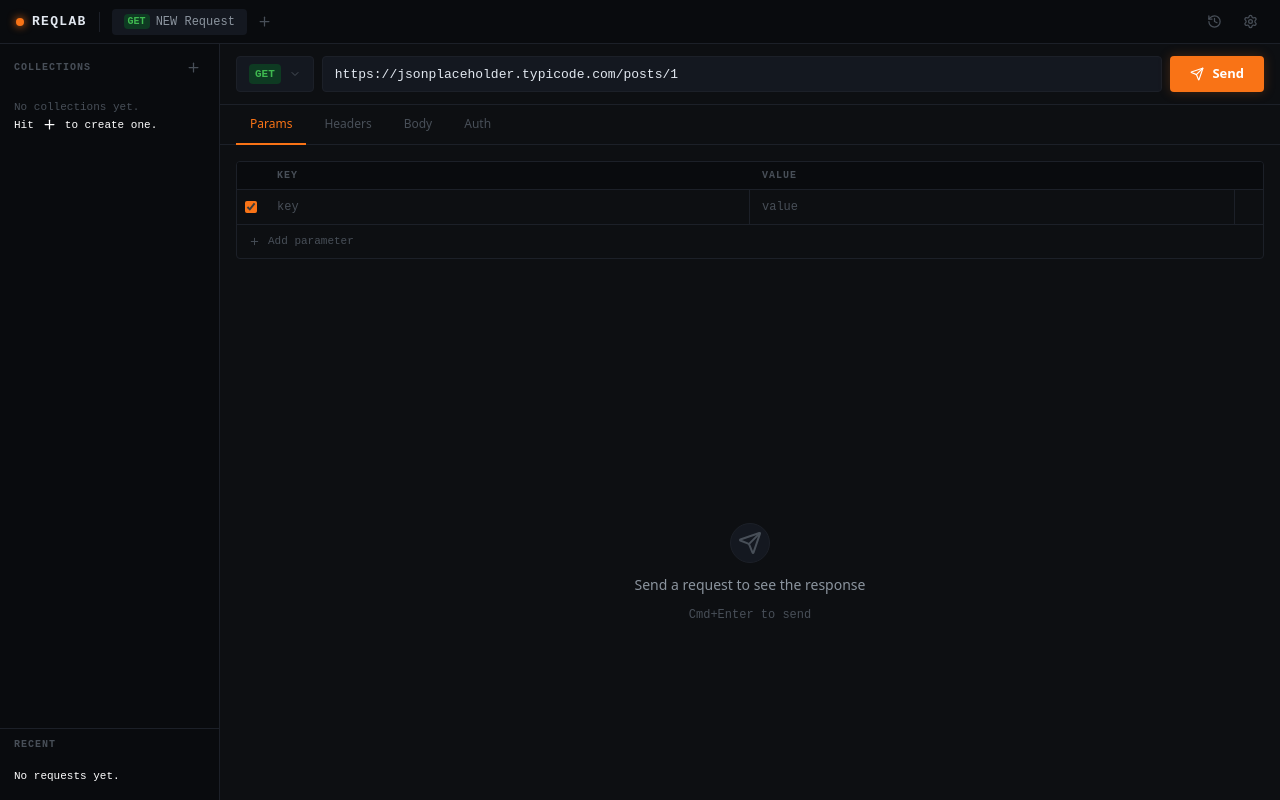
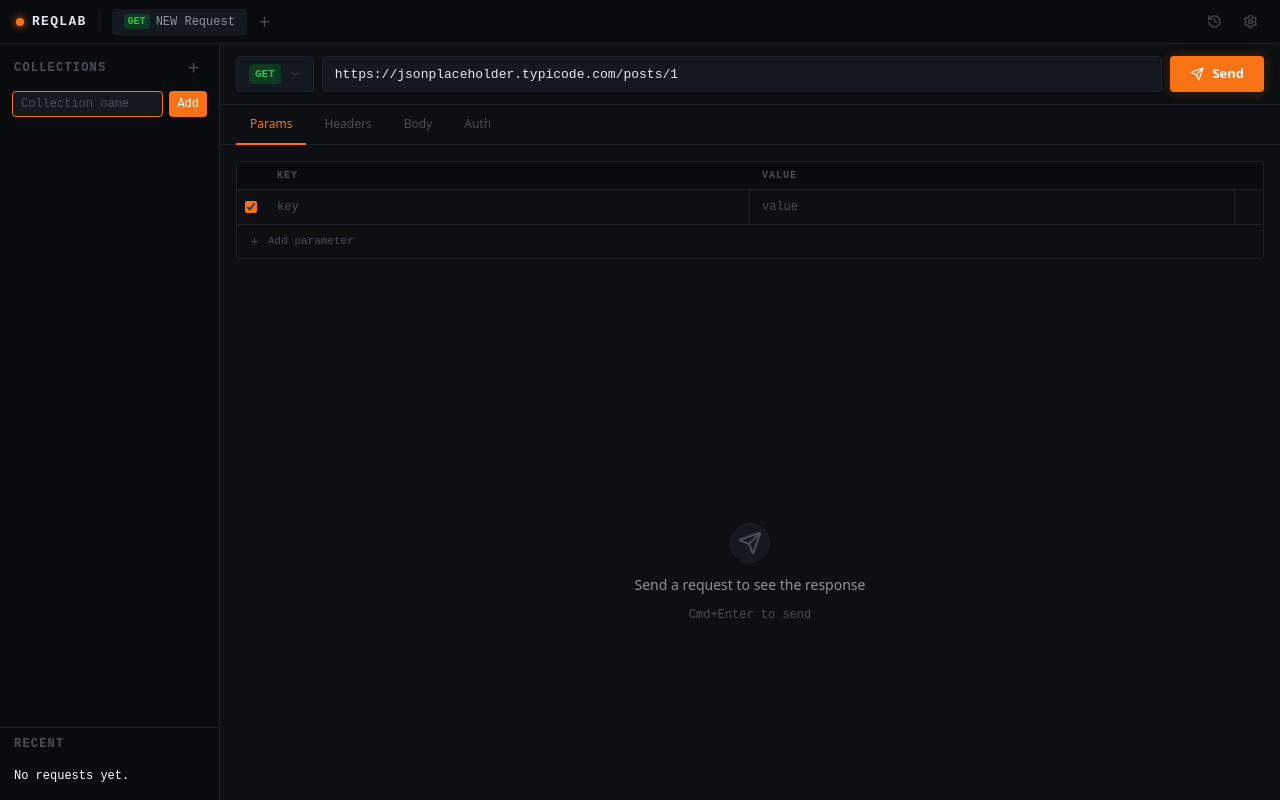
Before and after one commit to vilnout/ReqLab, a React (Vite) app: page / in a window 1280 px wide. Both pictures are taken after a click on the button 193 px from the left and 67 px from the top of the page. Built offline with nearby package versions, Linux system fonts and the light colour scheme.

Commit message:
feat: add collections and display on sidebar

```diff
--- a/src/components/layout/AppLayout.tsx
+++ b/src/components/layout/AppLayout.tsx
@@ -1,4 +1,4 @@
-import { Sidebar } from "@/components/layout/Sidebar";
+import { Sidebar } from "@/components/layout/sidebar";
 
 interface AppLayoutProps {
   children: React.ReactNode;
@@ -6,9 +6,9 @@ interface AppLayoutProps {
 
 export const AppLayout = ({ children }: AppLayoutProps) => {
   return (
-    <div className="flex overflow-hidden flex-1">
+    <div className="flex flex-1 overflow-hidden">
       <Sidebar />
-      <main className="flex flex-col flex-1 overflow-hidden bg-surface-base">
+      <main className="bg-surface-base flex flex-1 flex-col overflow-hidden">
         {children}
       </main>
     </div>
--- a/src/components/layout/Sidebar.tsx
+++ /dev/null
@@ -1,30 +0,0 @@
-import { Plus } from "lucide-react";
-
-export const Sidebar = () => {
-  return (
-    <aside className="w-[220px] flex flex-col shrink-0 bg-surface-overlay border-r border-border-default overflow-hidden">
-      <div className="flex items-center justify-between px-3.5 py-3">
-        <span className="font-mono text-[10px] font-semibold tracking-widest uppercase text-text-ghost">
-          Collections
-        </span>
-        <button className=" text-text-ghost hover:text-accent hover:bg-surface-raised rounded p-1 text-base leading-none transition-colors">
-          <Plus size={15} />
-        </button>
-      </div>
-      <div className="px-3.5 py-2 font-mono text-[11px] text-text-ghost leading-relaxed">
-        No collections yet.
-        <br />
-        <span className="text-white flex gap-2">
-          Hit <Plus size={15} /> to create one.
-        </span>
-      </div>
-      <div className="flex-1" />
-      <div className="px-3.5 py-2 font-mono text-[10px] font-semibold tracking-widest uppercase text-text-ghost border-t border-border-default">
-        Recent
-      </div>
-      <div className="px-3.5 py-2 pb-4 font-mono text-[11px] text-white">
-        No requests yet.
-      </div>
-    </aside>
-  );
-};
--- /dev/null
+++ b/src/components/layout/sidebar/CollectionItem.tsx
@@ -0,0 +1,64 @@
+import type { RequestStore } from "@/stores/requestStore";
+import type { Collection } from "@/types";
+import { ChevronDown, ChevronRight, Folder, FolderOpen } from "lucide-react";
+
+interface CollectionItemProps {
+  collection: Collection;
+  isExpanded: boolean;
+  onToggle: () => void;
+  onDelete: () => void;
+  onLoadRequest: RequestStore["loadRequest"];
+}
+
+export const CollectionItem = ({
+  collection,
+  isExpanded,
+  onToggle,
+  onDelete,
+  onLoadRequest,
+}: CollectionItemProps) => {
+  return (
+    <div>
+      {/*header */}
+      <div className="hover:bg-surface-raised group flex items-center gap-1 rounded px-1 py-1">
+        <button
+          onClick={onToggle}
+          className="flex min-w-0 flex-1 cursor-pointer items-center gap-1.5"
+        >
+          {isExpanded ? (
+            <ChevronDown
+              size={11}
+              strokeWidth={2}
+              className="text-text-ghost shrink-0"
+            />
+          ) : (
+            <ChevronRight
+              size={11}
+              strokeWidth={2}
+              className="text-text-ghost shrink-0"
+            />
+          )}
+          {isExpanded ? (
+            <FolderOpen
+              size={12}
+              strokeWidth={1.5}
+              className="text-accent shrink-0"
+            />
+          ) : (
+            <Folder
+              size={12}
+              strokeWidth={1.5}
+              className="text-accent shrink-0"
+            />
+          )}
+          <span className="text-text-muted truncate text-left font-sans text-xs">
+            {collection.name}
+          </span>
+          <span className="text-text-ghost ml-auto shrink-0 pr-1 font-mono text-xs">
+            {collection.requests.length}
+          </span>
+        </button>
+      </div>
+    </div>
+  );
+};
--- /dev/null
+++ b/src/components/layout/sidebar/Sidebar.tsx
@@ -0,0 +1,108 @@
+import { CollectionItem } from "@/components/layout/sidebar/CollectionItem";
+import { useRequestStore } from "@/stores/requestStore";
+import { Plus } from "lucide-react";
+import { useState } from "react";
+
+export const Sidebar = () => {
+  const collections = useRequestStore((s) => s.collections);
+  const createCollection = useRequestStore((s) => s.createCollection);
+  const deleteCollection = useRequestStore((s) => s.deleteCollection);
+
+  const loadRequest = useRequestStore((s) => s.loadRequest);
+
+  const [newCollectionName, setNewCollectionName] = useState("");
+  const [creatingCollection, setCreatingCollection] = useState(false);
+  const [expandedCollections, setExpandedCollections] = useState<Set<string>>(
+    new Set(),
+  );
+
+  const handleCreateCollection = () => {
+    if (!newCollectionName.trim()) return;
+    createCollection(newCollectionName.trim());
+    setNewCollectionName("");
+    setCreatingCollection(false);
+  };
+
+  const toggleCollection = (id: string) => {
+    setExpandedCollections((prev) => {
+      const next = new Set(prev);
+      if (next.has(id)) {
+        next.delete(id);
+      } else {
+        next.add(id);
+      }
+      return next;
+    });
+  };
+
+  return (
+    <aside className="bg-surface-overlay border-border-default flex w-[220px] shrink-0 flex-col overflow-hidden border-r">
+      {/*collections*/}
+      <div className="flex items-center justify-between px-3.5 py-3">
+        <span className="text-text-ghost font-mono text-xs font-semibold tracking-widest uppercase">
+          Collections
+        </span>
+        <button
+          onClick={() => setCreatingCollection((v) => !v)}
+          className="text-text-ghost hover:text-accent hover:bg-surface-raised rounded p-1 text-base leading-none transition-colors"
+        >
+          <Plus size={15} strokeWidth={2} />
+        </button>
+      </div>
+
+      {/*create collection modal*/}
+      {creatingCollection && (
+        <div className="flex shrink-0 gap-1.5 px-3 pb-2">
+          <input
+            autoFocus
+            value={newCollectionName}
+            onChange={(e) => setNewCollectionName(e.target.value)}
+            onKeyDown={(e) => {
+              if (e.key === "Enter") handleCreateCollection();
+              if (e.key === "Escape") setCreatingCollection(false);
+            }}
+            placeholder="Collection name"
+            className="bg-surface-raised border-border-default text-text-primary placeholder:text-text-ghost focus:border-accent min-w-0 flex-1 rounded border px-2 py-1 font-mono text-xs transition-colors outline-none"
+          />
+          <button
+            onClick={handleCreateCollection}
+            className="bg-accent shrink-0 rounded px-2 py-1 font-mono text-xs text-white"
+          >
+            Add
+          </button>
+        </div>
+      )}
+
+      {/*list collections*/}
+      <div className="flex-1 overflow-y-auto px-2 pb-2">
+        {collections.length === 0 && !creatingCollection && (
+          <div className="text-text-ghost px-3.5 py-2 font-mono text-xs leading-relaxed">
+            No collections yet.
+            <br />
+            <span className="flex gap-1 text-white">
+              Hit <Plus size={15} /> to create one.
+            </span>
+          </div>
+        )}
+        {collections.map((collection) => (
+          <CollectionItem
+            key={collection.id}
+            collection={collection}
+            isExpanded={expandedCollections.has(collection.id)}
+            onToggle={() => toggleCollection(collection.id)}
+            onDelete={() => deleteCollection(collection.id)}
+            onLoadRequest={loadRequest}
+          />
+        ))}
+      </div>
+
+      <div className="flex-1" />
+      <div className="text-text-ghost border-border-default border-t px-3.5 py-2 font-mono text-xs font-semibold tracking-widest uppercase">
+        Recent
+      </div>
+      <div className="px-3.5 py-2 pb-4 font-mono text-xs text-white">
+        No requests yet.
+      </div>
+    </aside>
+  );
+};
--- /dev/null
+++ b/src/components/layout/sidebar/index.ts
@@ -0,0 +1,2 @@
+export { CollectionItem } from "./CollectionItem";
+export { Sidebar } from "./Sidebar";
```
